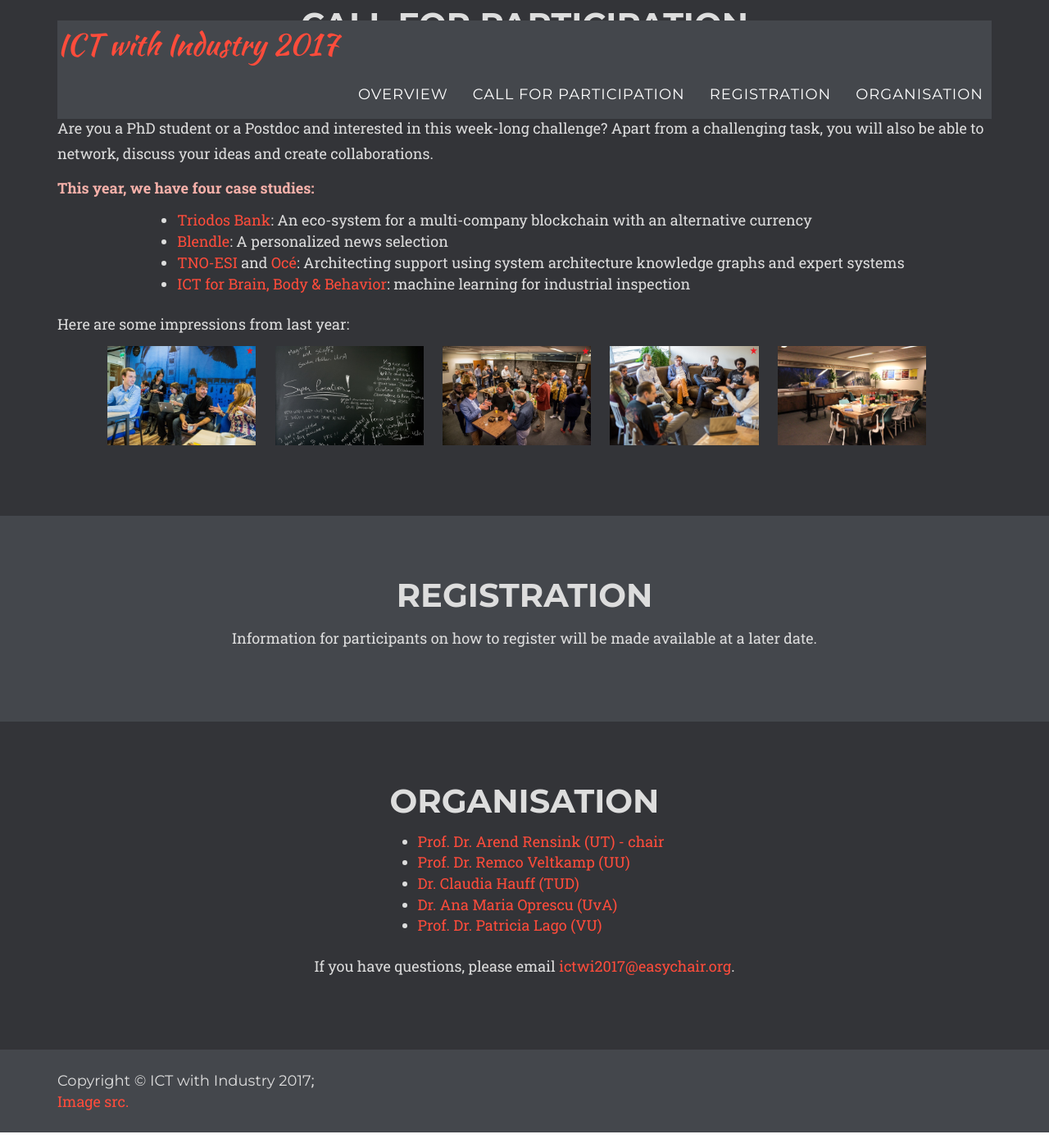
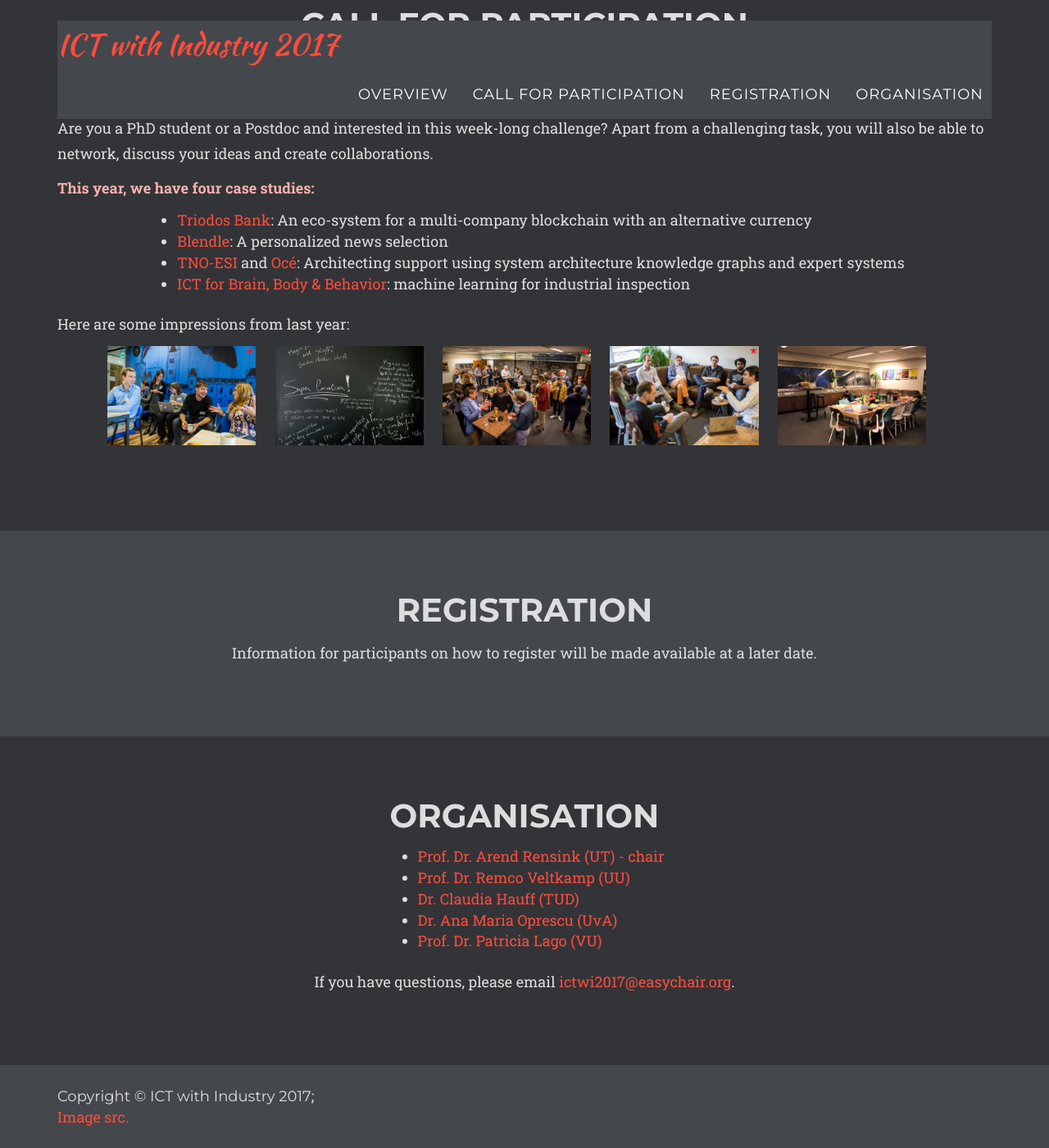
Before and after one commit to chauff/ictWI2017, a Jekyll site: the page built from index.html, in a window 1280 px wide and 1400 px high, scrolled down 1589 px. Shown: the whole window at 82% size. Built offline with Jekyll 4.4.1, drawn with Linux system fonts in a browser that asks for light colours; some web fonts are replaced; comment, search, counter and statistics services are not loaded.

Commit message:
Update agency.css

```diff
--- a/_includes/css/agency.css
+++ b/_includes/css/agency.css
@@ -16,6 +16,7 @@
 
 .imgImpression {
    padding-right: 0.5cm;
+   padding-bottom: 0.5cm;
 }
 
 .emphasize-text {
```
